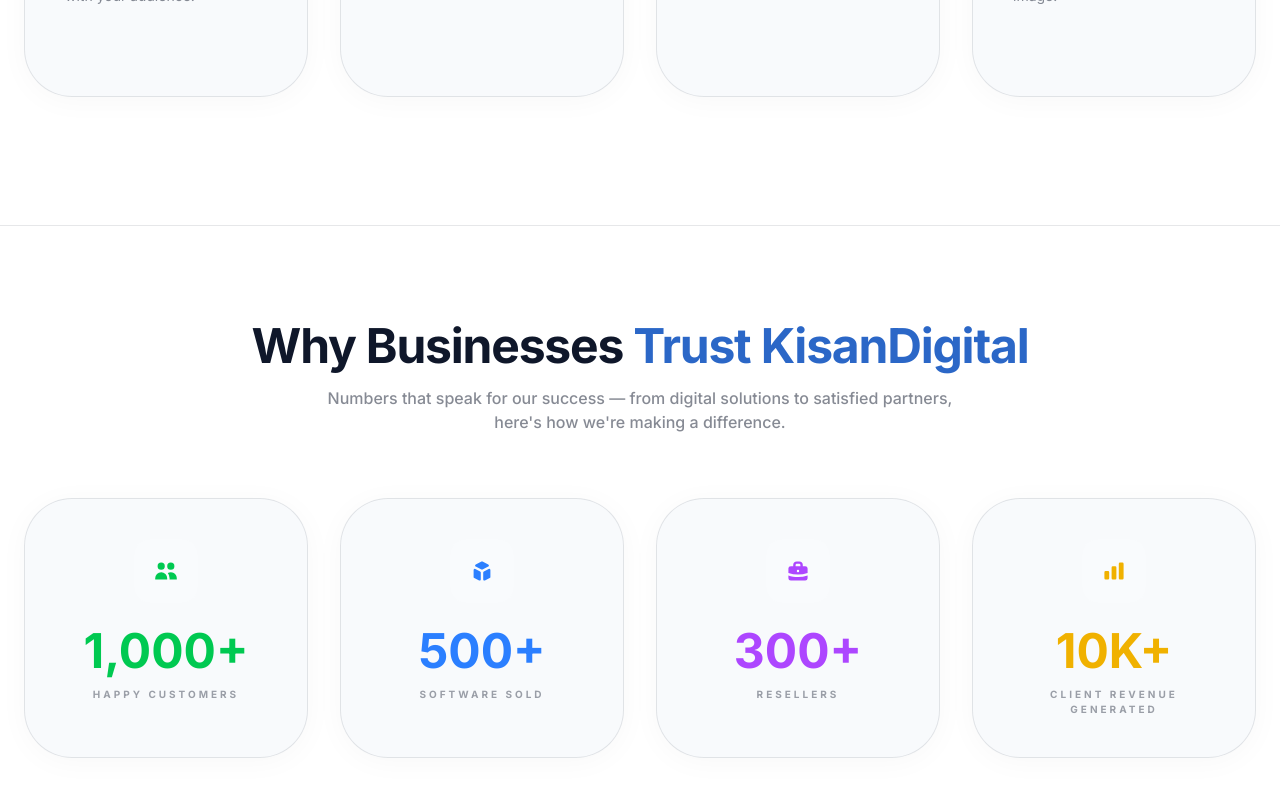
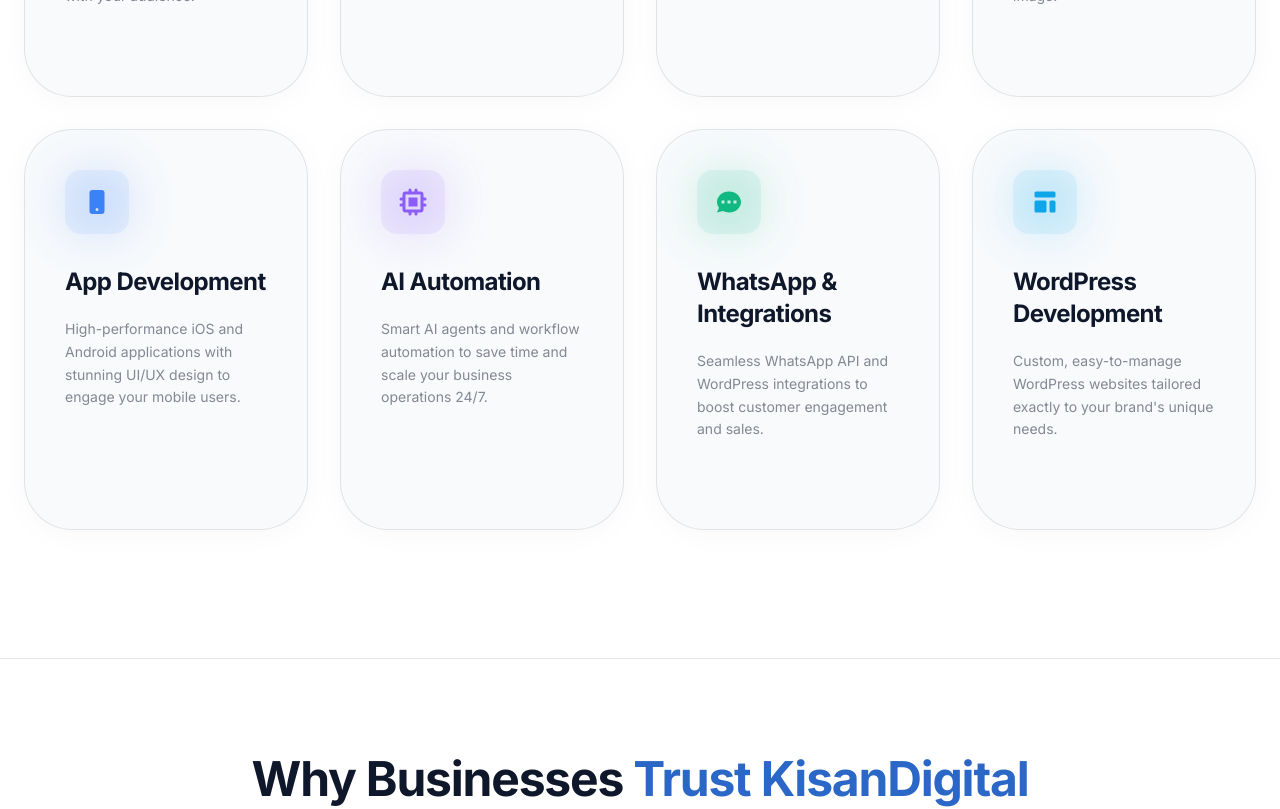
Before and after one commit to saifAnsari732/kisandigital, a React (Vite) app: page / in a window 1280 px wide. Shown: the part 2860-3669 px from the top of the page. Built offline with nearby package versions, Linux system fonts and the light colour scheme.

Commit message:
feat: add App Development, AI Automation, WhatsApp and WordPress services & pricing

```diff
--- a/src/components/Pricing.jsx
+++ b/src/components/Pricing.jsx
@@ -4,7 +4,7 @@ import { HiCheckCircle } from 'react-icons/hi';
 import { pricing } from '../data/content';
 import Button from './UI/Button';
 
-const categories = ['Web Packages', 'Google Ads', 'Social Media', 'SEO', 'Google Listing'];
+const categories = ['Web Packages', 'App Development', 'AI Automation', 'Integrations', 'Google Ads', 'Social Media', 'SEO', 'Google Listing'];
 
 const Pricing = () => {
   const [activeCategory, setActiveCategory] = useState('Web Packages');
--- a/src/components/Services.jsx
+++ b/src/components/Services.jsx
@@ -9,6 +9,10 @@ import {
   HiUserGroup,
   HiPhotograph,
   HiArrowRight,
+  HiDeviceMobile,
+  HiChip,
+  HiChat,
+  HiTemplate,
 } from "react-icons/hi";
 import { services } from "../data/content";
 
@@ -30,6 +34,14 @@ const iconMap = {
   design: <HiPhotograph />,
   HiPhotograph: "bg-red-500",
   HiArrowRight: "bg-red-500",
+  app: <HiDeviceMobile />,
+  HiDeviceMobile: "bg-blue-500",
+  ai: <HiChip />,
+  HiChip: "bg-purple-500",
+  whatsapp: <HiChat />,
+  HiChat: "bg-green-500",
+  wordpress: <HiTemplate />,
+  HiTemplate: "bg-blue-500",
 };
 
 const Services = () => {
--- a/src/data/content.js
+++ b/src/data/content.js
@@ -72,6 +72,34 @@ export const services = [
       "Stunning visual assets, from logos to social media posts, that elevate your professional image.",
     icon: "design",
     color: "#F97316", // Orange
+  },
+  {
+    title: "App Development",
+    description:
+      "High-performance iOS and Android applications with stunning UI/UX design to engage your mobile users.",
+    icon: "app",
+    color: "#3B82F6", // Blue
+  },
+  {
+    title: "AI Automation",
+    description:
+      "Smart AI agents and workflow automation to save time and scale your business operations 24/7.",
+    icon: "ai",
+    color: "#8B5CF6", // Violet
+  },
+  {
+    title: "WhatsApp & Integrations",
+    description:
+      "Seamless WhatsApp API and WordPress integrations to boost customer engagement and sales.",
+    icon: "whatsapp",
+    color: "#10B981", // Emerald
+  },
+  {
+    title: "WordPress Development",
+    description:
+      "Custom, easy-to-manage WordPress websites tailored exactly to your brand's unique needs.",
+    icon: "wordpress",
+    color: "#0EA5E9", // Light Blue
   },
 ];
 
@@ -484,6 +512,107 @@ export const pricing = [
     ],
     isPopular: false,
   },
+
+  // App Development
+  {
+    category: "App Development",
+    name: "BASIC APP",
+    price: "₹34,999",
+    description: "Android & iOS presence.",
+    features: [
+      "Android & iOS Apps (Flutter/React Native)",
+      "Standard UI/UX Design",
+      "User Authentication",
+      "Push Notifications",
+      "Basic Admin Panel",
+      "App Store & Play Store Submission",
+      "3 Months Free Support",
+    ],
+    isPopular: false,
+  },
+  {
+    category: "App Development",
+    name: "E-COMMERCE APP",
+    price: "₹59,999",
+    description: "Sell products on mobile.",
+    features: [
+      "Android & iOS E-Commerce App",
+      "Premium Custom UI/UX",
+      "Payment Gateway Integration",
+      "Cart & Order Management",
+      "Wishlist & Reviews",
+      "Advanced Admin Dashboard",
+      "App Store & Play Store Submission",
+      "6 Months Free Support",
+    ],
+    isPopular: true,
+  },
+
+  // AI Automation
+  {
+    category: "AI Automation",
+    name: "AI CHATBOT",
+    price: "₹14,999",
+    description: "24/7 Customer Support.",
+    features: [
+      "Custom Trained AI Agent",
+      "Website Integration",
+      "WhatsApp Integration",
+      "Lead Capture Setup",
+      "Auto-Replies & FAQs",
+      "Basic Analytics",
+      "1 Month Free Training/Support",
+    ],
+    isPopular: true,
+  },
+  {
+    category: "AI Automation",
+    name: "WORKFLOW AUTOMATION",
+    price: "₹24,999",
+    description: "Automate your business.",
+    features: [
+      "Zapier/Make.com Integrations",
+      "CRM & Email Automation",
+      "Lead Routing Systems",
+      "Invoice/Quote Automation",
+      "Custom API Connections",
+      "Process Consultation",
+      "3 Months Support",
+    ],
+    isPopular: false,
+  },
+
+  // Integrations
+  {
+    category: "Integrations",
+    name: "WHATSAPP API",
+    price: "₹9,999",
+    description: "Automated WhatsApp Marketing.",
+    features: [
+      "Official WhatsApp API Setup",
+      "Green Tick Verification Support",
+      "Bulk Campaign Setup",
+      "Auto-Reply Flows",
+      "E-commerce/Shopify Sync",
+      "Button & List Messages",
+    ],
+    isPopular: true,
+  },
+  {
+    category: "Integrations",
+    name: "WORDPRESS PRO",
+    price: "₹12,999",
+    description: "Custom WP Solutions.",
+    features: [
+      "Custom Theme Development",
+      "Plugin Setup & Configuration",
+      "WooCommerce Integration",
+      "Speed Optimization (90+ Score)",
+      "Advanced Security Setup",
+      "SEO Plugin Configuration",
+    ],
+    isPopular: false,
+  },
 ];
 
 export const faqs = [
```
